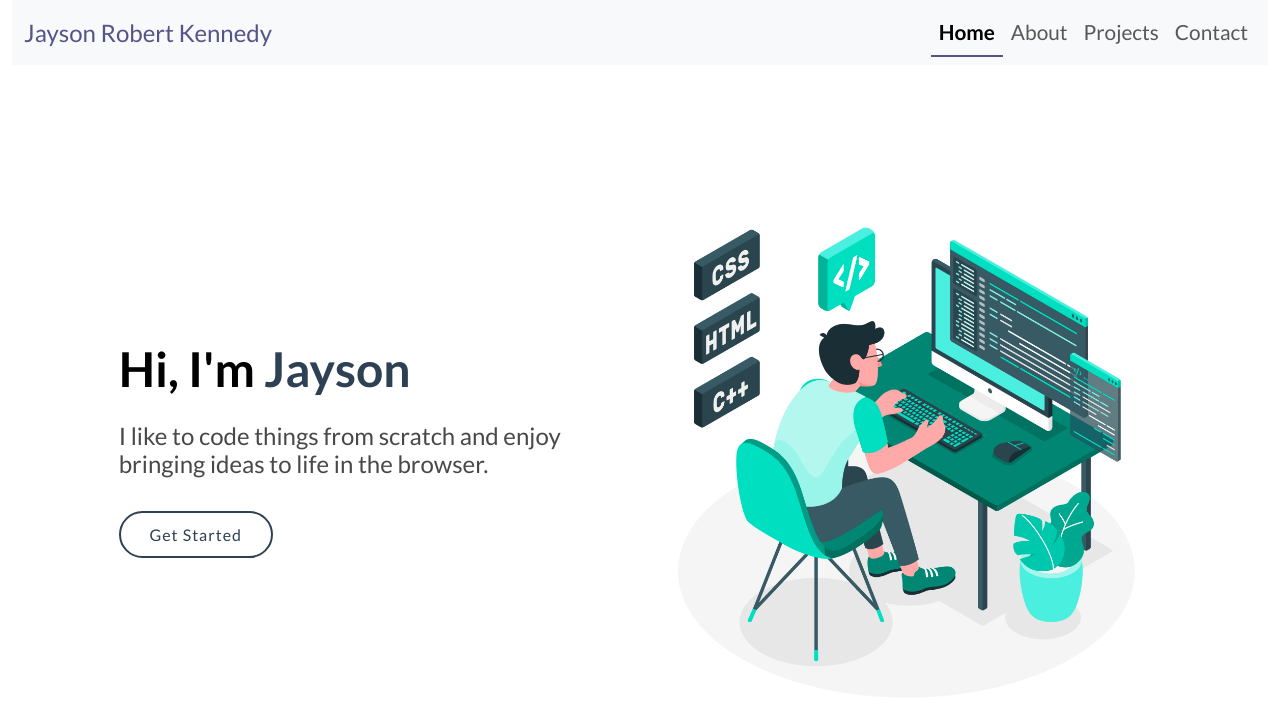
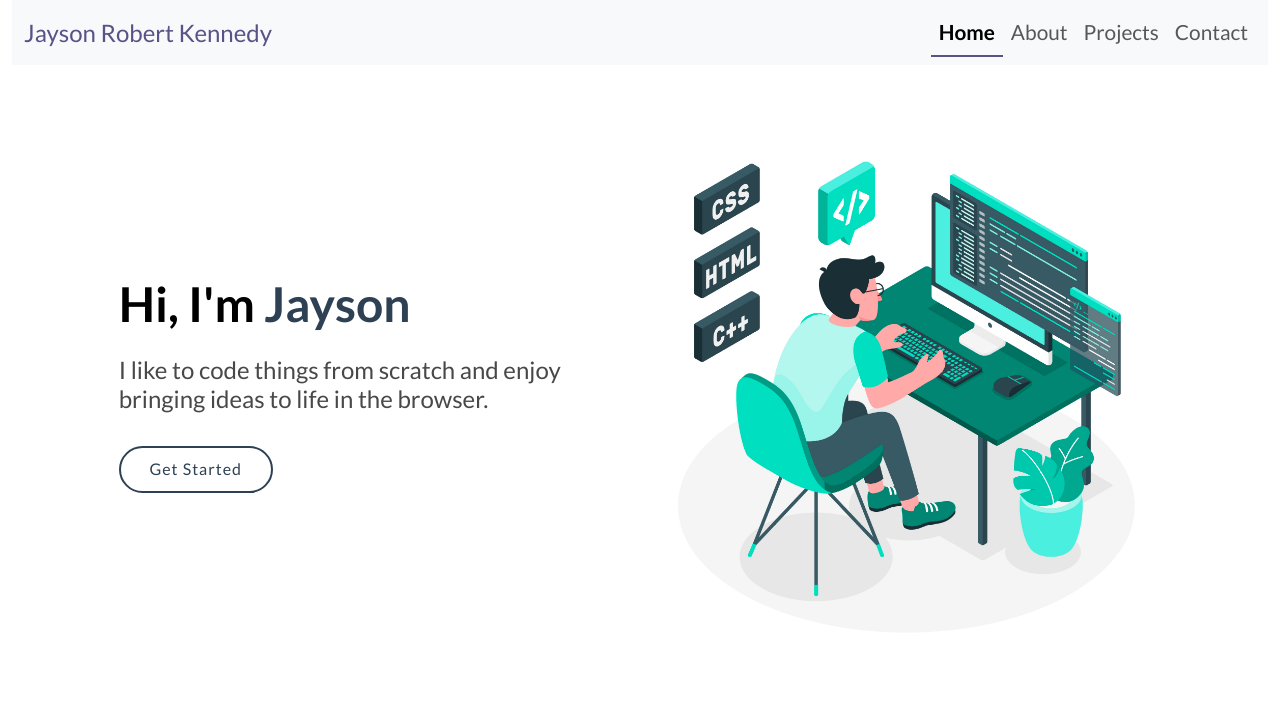
Before and after one commit to JAYSONRK/Jayson_Robert_Kennedy_Frontend_Final_Project_netlify, a React (Create React App) app: page / in a window 1280 px wide. Shown: the top 706 px of the page. Built offline with nearby package versions, Linux system fonts and the light colour scheme.

Commit message:
Update index.css

```diff
--- a/src/index.css
+++ b/src/index.css
@@ -64,7 +64,7 @@
 
 #header {
     width: 100%;
-    height: 80vh;
+    max-height: 80vh;
     margin-top: 4rem;
 }
 
```
